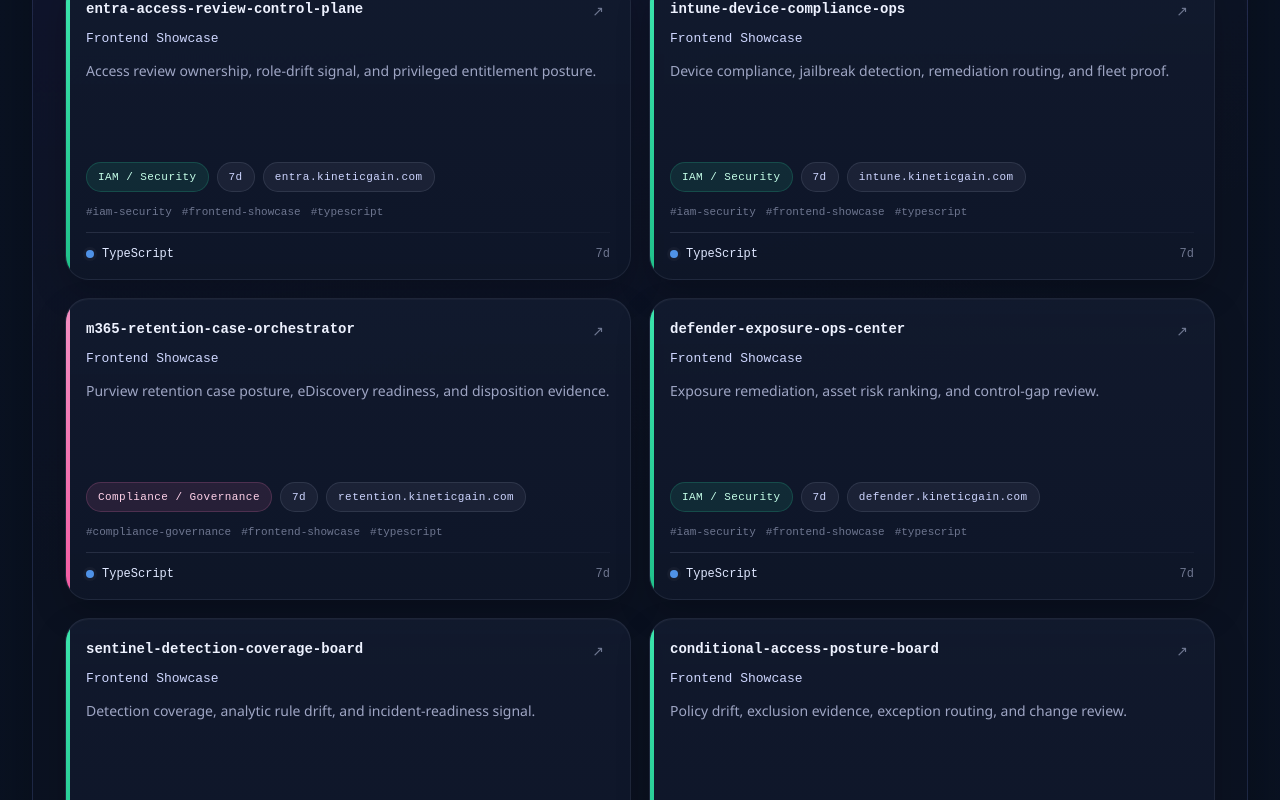
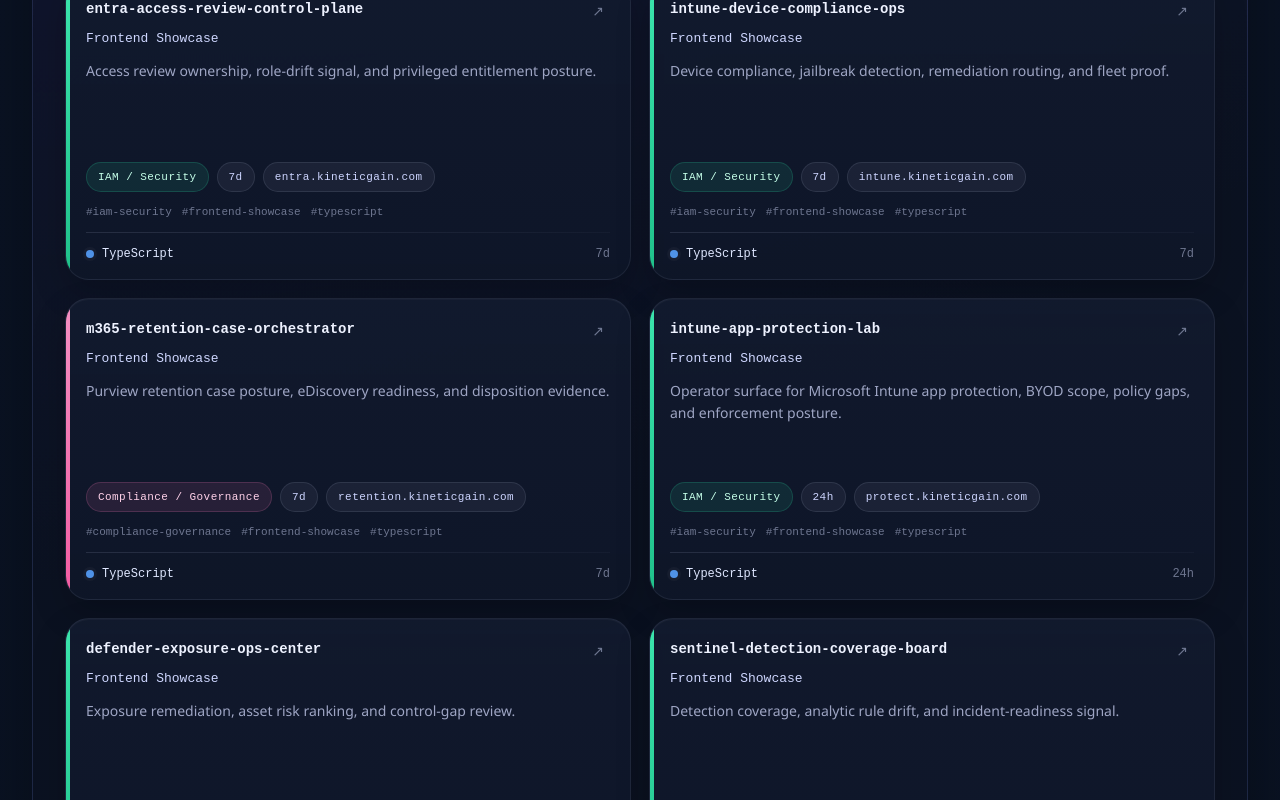
Before and after one commit to mizcausevic-dev/portfolio-command-center, a React (Vite) app: page / in a window 1280 px wide. Shown: the part 6322-7122 px from the top of the page. Built offline with nearby package versions, Linux system fonts and the light colour scheme.

Commit message:
fix: add intune app protection to portfolio catalog

```diff
--- a/src/data.ts
+++ b/src/data.ts
@@ -296,6 +296,17 @@ export const repoCatalog: RepoEntry[] = [
     freshness: "7d",
     subdomain: "retention.kineticgain.com",
     description: "Purview retention case posture, eDiscovery readiness, and disposition evidence."
+  },
+  {
+    name: "Intune App Protection Lab",
+    slug: "intune-app-protection-lab",
+    url: "https://protect.kineticgain.com/",
+    platform: "Frontend Showcase",
+    vertical: "IAM / Security",
+    language: "TypeScript",
+    freshness: "24h",
+    subdomain: "protect.kineticgain.com",
+    description: "Operator surface for Microsoft Intune app protection, BYOD scope, policy gaps, and enforcement posture."
   },
   {
     name: "Defender Exposure Ops Center",
```
